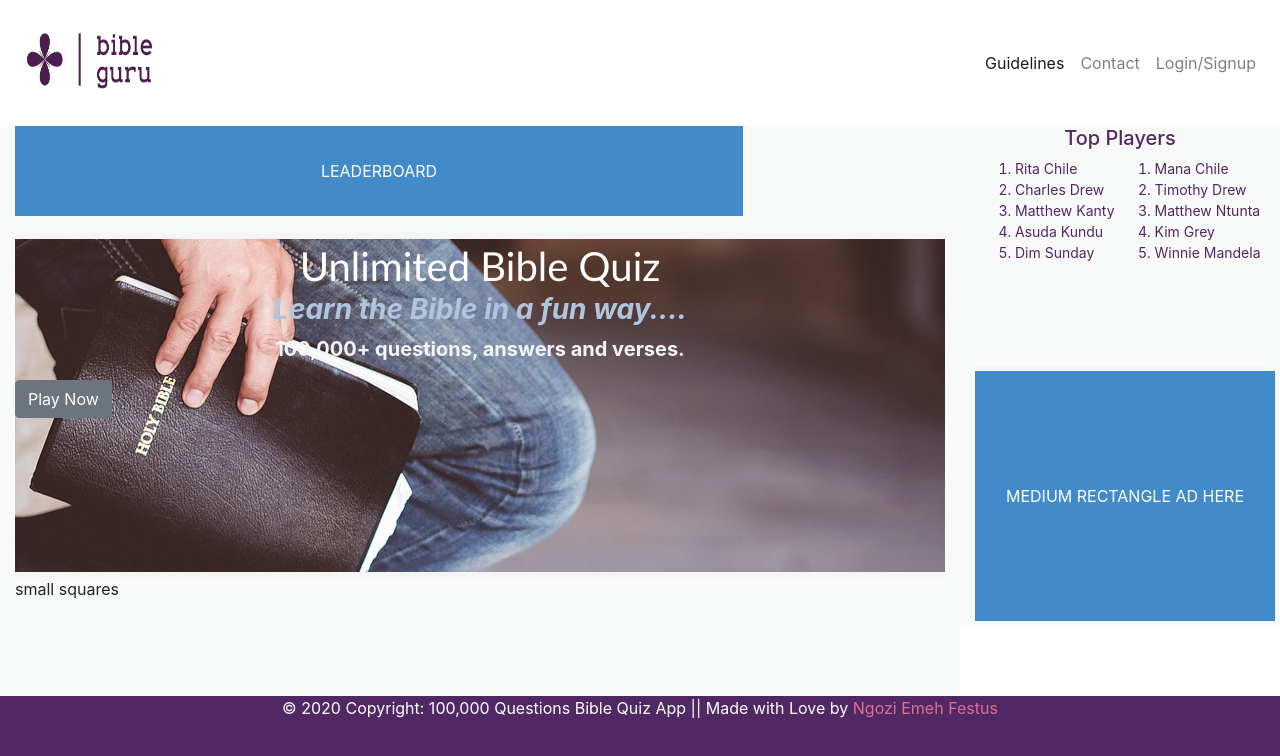
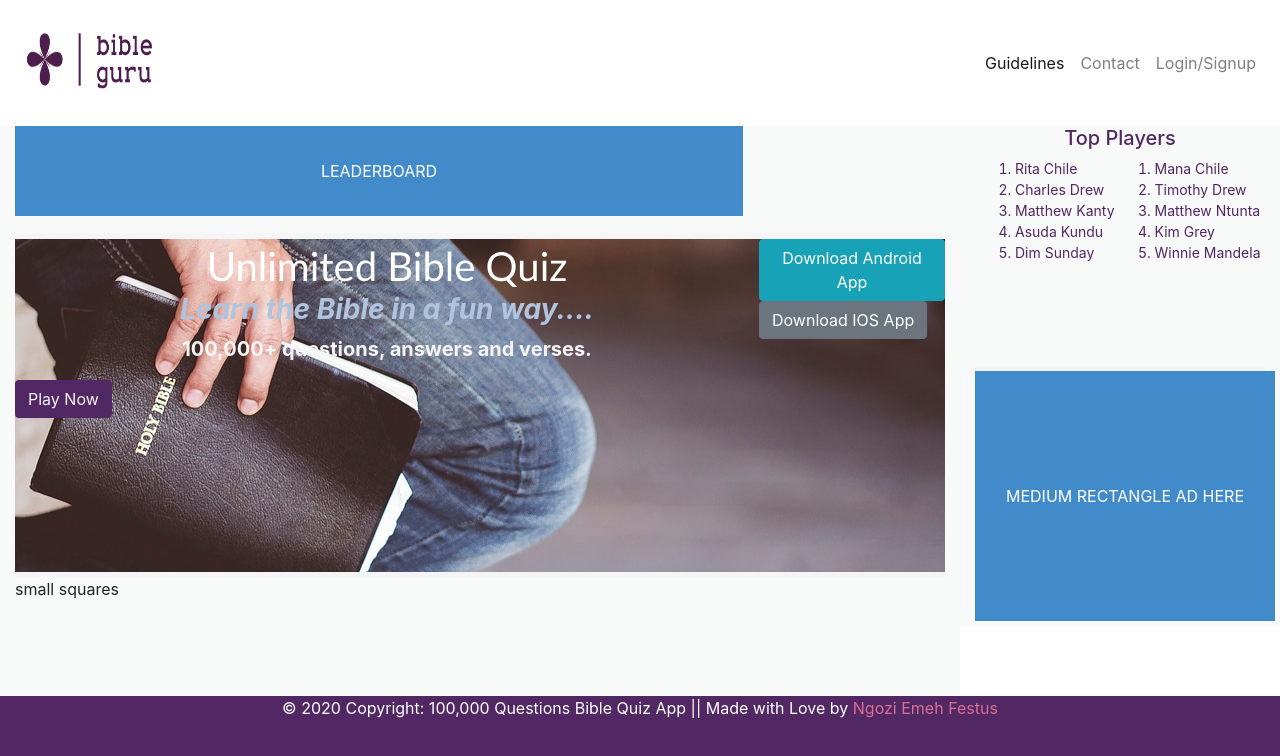
Before and after one commit to NgoziEmeh/Bible-quiz-web-app-frontend, an Angular app: page / in a window 1280 px wide. Shown: the top 756 px of the page. Built offline with nearby package versions, Linux system fonts and the light colour scheme.

Commit message:
home buttons

```diff
--- a/src/app/home/home.component.css
+++ b/src/app/home/home.component.css
@@ -34,6 +34,15 @@
 .main-area{
     height: 56%;
     background: url('../../assets/bibleheader3.JPEG') center center no-repeat;
+    display: flex;
+    flex-direction: row;
+}
+.main-area-words{
+    width: 80%;
+}
+.app-buttons{
+    width: 20%;
+    align-items: center;
 }
 .main-area-words h1{
     color: white;
@@ -53,6 +62,12 @@
     text-align: center;
     font-size: 20px;
     font-weight: bold;
+}
+.main-area-words .btn{
+    background: #512764;
+    color: whitesmoke;
+    align-items: center;
+
 }
 /* Right area */
 .top-players-list{
--- a/src/app/home/home.component.html
+++ b/src/app/home/home.component.html
@@ -23,7 +23,12 @@
                                         <h1>Unlimited Bible Quiz</h1>
                                         <h3>Learn the Bible in a fun way.... </h3>
                                         <p>100,000+ questions, answers and verses.</p>
-                                        <button class="btn btn-secondary">Play Now</button>
+                                        <a href="#" class="btn" >Play Now</a>
+
+                                </div>
+                                <div class="app-buttons">
+                                    <a href="#" class="btn btn-info">Download Android App</a>
+                                    <a href="#" class="btn btn-secondary">Download IOS App</a>
                                 </div>
 
                             </div>
```
